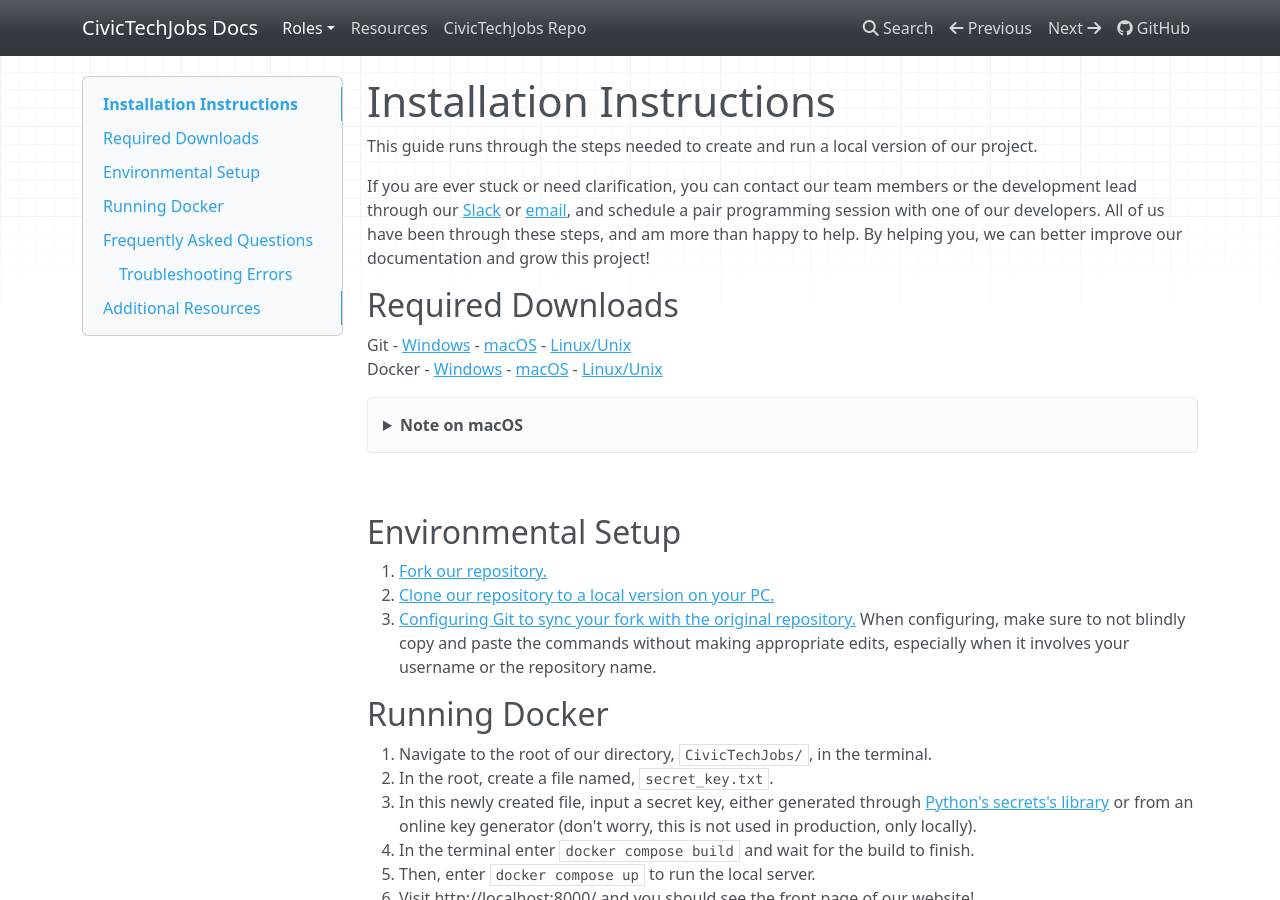
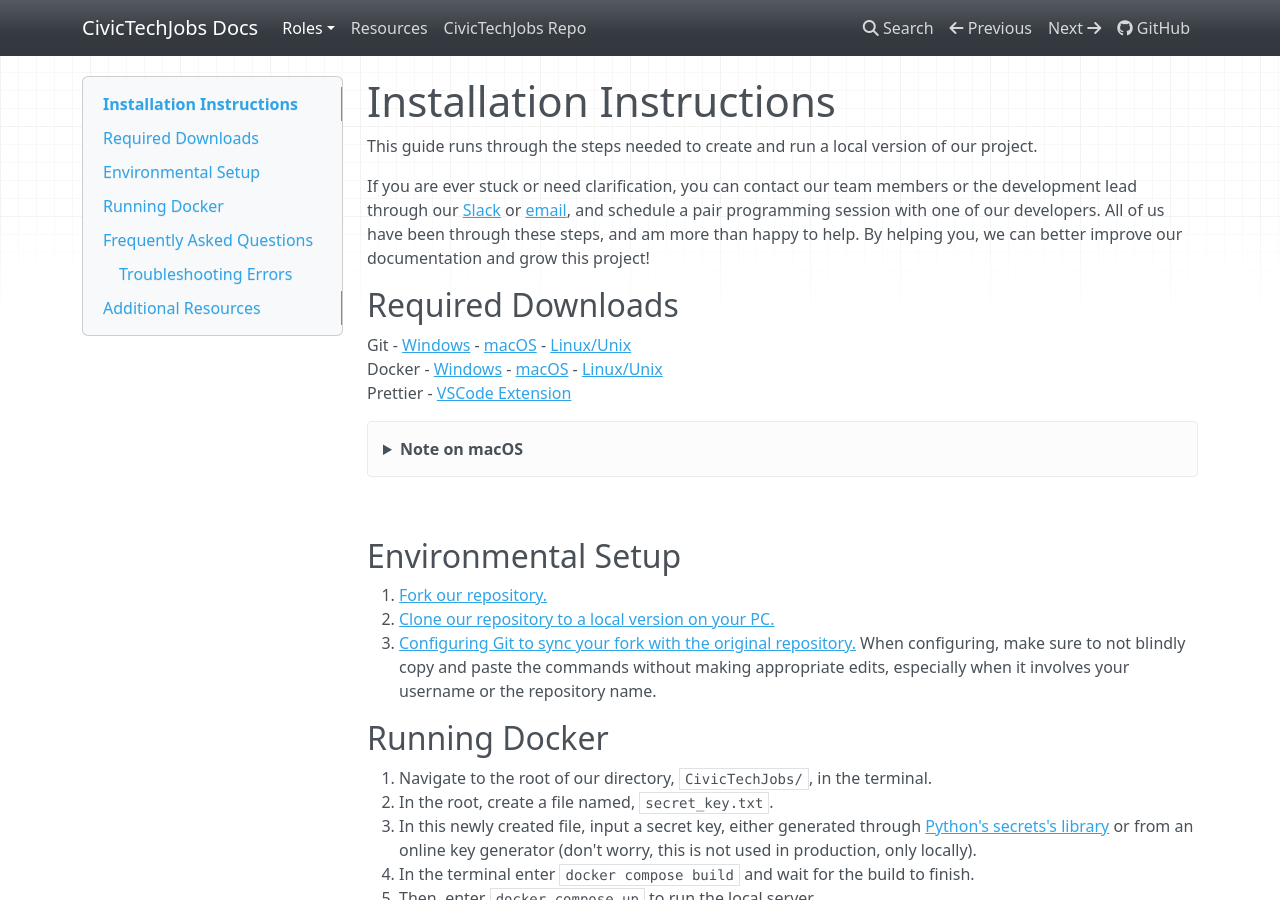
Before and after one commit to Aveline-art/CivicTechJobs-Documentation-Test, an MkDocs documentation site: the page built from docs/developer/installation.md, in a window 1280 px wide and 900 px high. Built offline with MkDocs 1.6.1, drawn with Linux system fonts in a browser that asks for light colours; nearby versions of some CDN libraries.

Commit message:
Added prettier

```diff
--- a/docs/developer/installation.md
+++ b/docs/developer/installation.md
@@ -6,8 +6,9 @@
 
 ## Required Downloads
 
-Git - [Windows](https://git-scm.com/download/win) - [macOS](https://git-scm.com/download/mac) - [Linux/Unix](https://git-scm.com/download/linux) <br>
-Docker - [Windows](https://docs.docker.com/desktop/windows/install/) - [macOS](https://docs.docker.com/desktop/mac/install/) - [Linux/Unix](https://docs.docker.com/engine/install/)
+Git - [Windows](https://git-scm.com/download/win) - [macOS](https://git-scm.com/download/mac) - [Linux/Unix](https://git-scm.com/download/linux)<br>
+Docker - [Windows](https://docs.docker.com/desktop/windows/install/) - [macOS](https://docs.docker.com/desktop/mac/install/) - [Linux/Unix](https://docs.docker.com/engine/install/)<br>
+Prettier - [VSCode Extension](https://github.com/prettier/prettier-vscode)
 
 
 <details>
```
